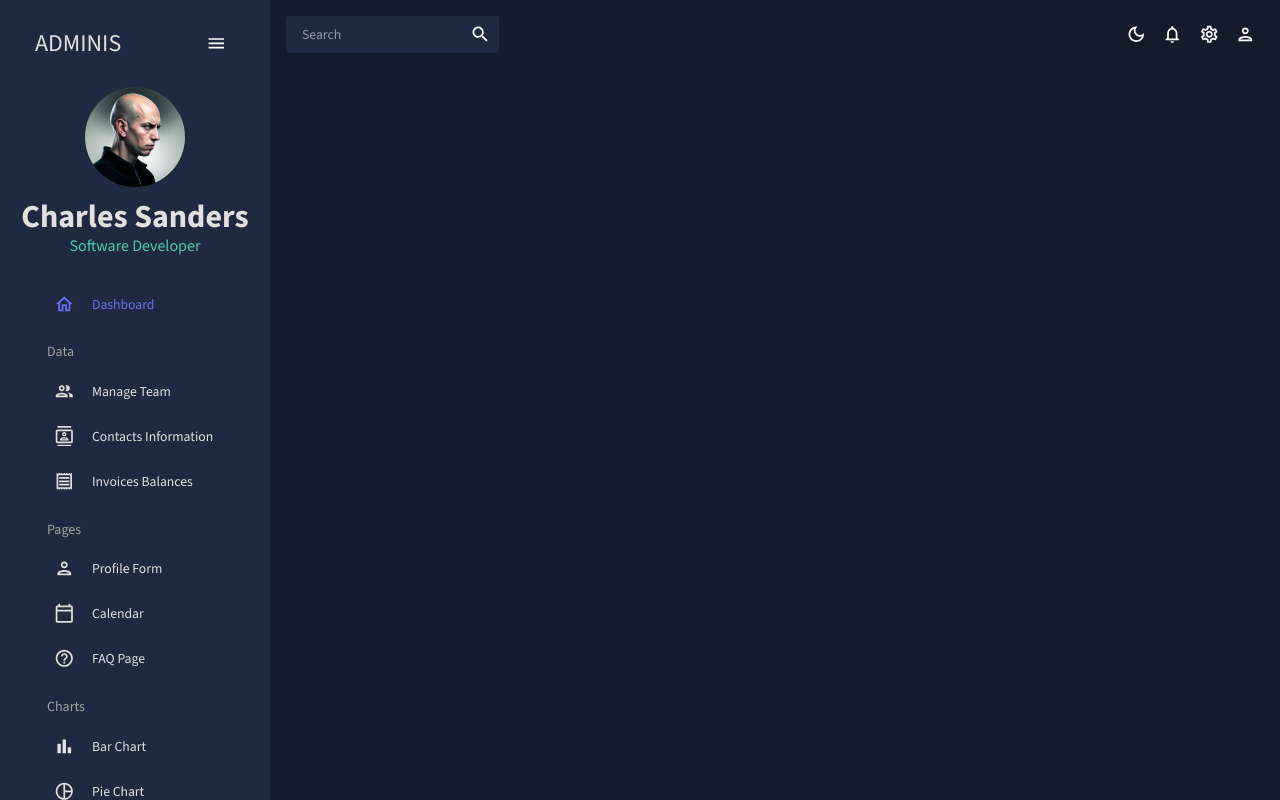
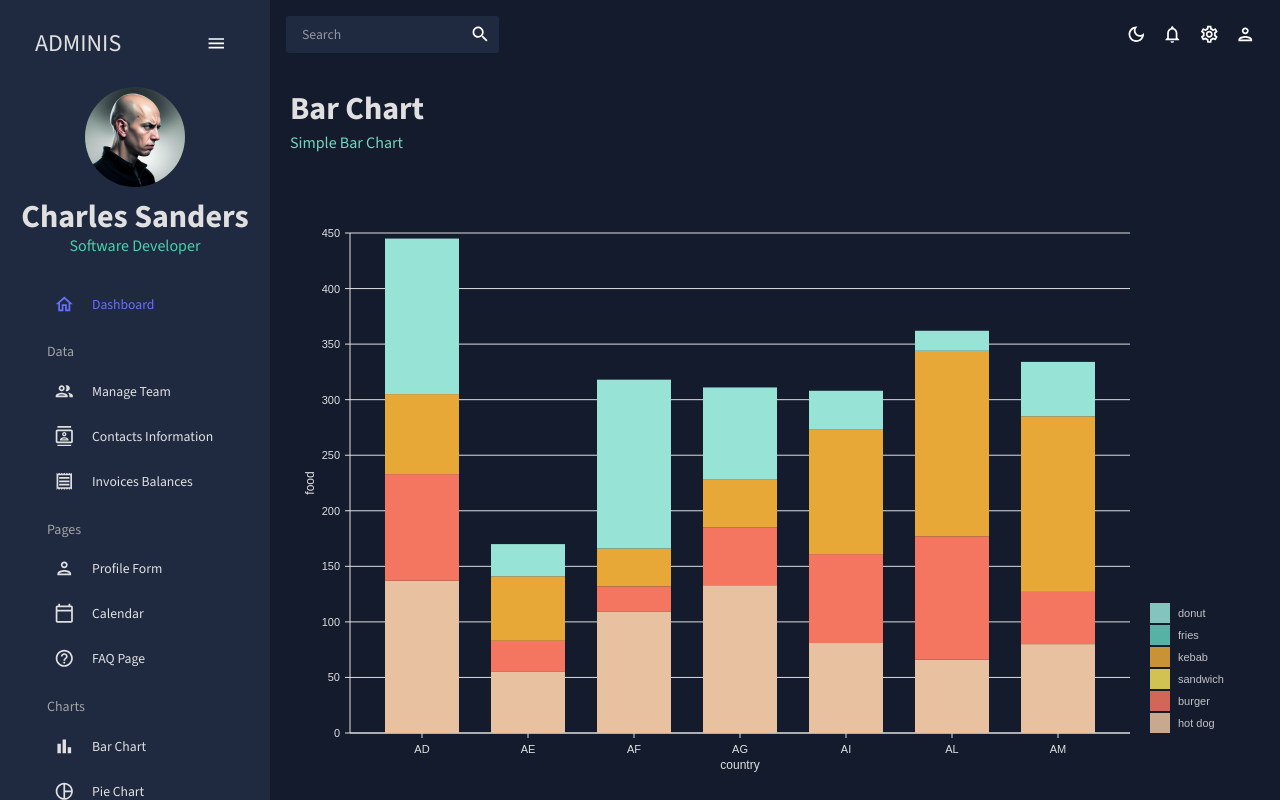
Before and after one commit to visionthex/admin_console, a React (Create React App) app: page /bar in a window 1280 px wide. Built offline with nearby package versions, Linux system fonts and the light colour scheme.

Commit message:
Bar Chart

```diff
--- a/src/App.js
+++ b/src/App.js
@@ -10,7 +10,7 @@
 import Form from "./scenes/form";
 import Calendar from "./scenes/calendar";
 import Faq from "./scenes/faq";
-// import Bar from "./scenes/bar";
+import Bar from "./scenes/bar";
 // import Line from "./scenes/line";
 // import Pie from "./scenes/pie";
 // import Geography from "./scenes/geography";
@@ -37,8 +37,8 @@
               <Route path="/form" element={<Form />} />
               <Route path="/calendar" element={<Calendar />} />
               <Route path="/faq" element={<Faq />} />
-              {/* <Route path="/bar" element={<Bar />} />
-              <Route path="/pie" element={<Pie />} />
+              <Route path="/bar" element={<Bar />} />
+              {/* <Route path="/pie" element={<Pie />} />
               <Route path="/line" element={<Line />} />
 
               <Route path="/geography" element={<Geography />} /> */}
--- /dev/null
+++ b/src/components/BarChart.jsx
@@ -0,0 +1,161 @@
+import { useTheme } from '@mui/material';
+import { ResponsiveBar } from '@nivo/bar';
+import { tokens } from '../theme';
+import { mockBarData as data } from '../data/mockData';
+
+const BarChart = ({ isDashBoard = false }) => {
+  const theme = useTheme();
+  const colors = tokens(theme.palette.mode);
+
+  return (
+  <ResponsiveBar
+  data={data}
+  theme={{
+    axis: {
+      domain: {
+        line: {
+          stroke: colors.grey[100],
+        }
+      },
+      legend: {
+        text: {
+          fill: colors.grey[100],
+        }
+      },
+      ticks: {
+        line: {
+          stroke: colors.grey[100],
+          strokeWidth: 1,
+        },
+        text: {
+          fill: colors.grey[100],
+        }
+      }
+    },
+    legends: {
+      text: {
+        fill: colors.grey[100],
+      }
+    },
+  }}
+  keys={[
+      'hot dog',
+      'burger',
+      'sandwich',
+      'kebab',
+      'fries',
+      'donut'
+  ]}
+  indexBy="country"
+  margin={{ top: 50, right: 130, bottom: 50, left: 60 }}
+  padding={0.3}
+  valueScale={{ type: 'linear' }}
+  indexScale={{ type: 'band', round: true }}
+  colors={{ scheme: 'nivo' }}
+  defs={[
+      {
+          id: 'dots',
+          type: 'patternDots',
+          background: 'inherit',
+          color: '#38bcb2',
+          size: 4,
+          padding: 1,
+          stagger: true
+      },
+      {
+          id: 'lines',
+          type: 'patternLines',
+          background: 'inherit',
+          color: '#eed312',
+          rotation: -45,
+          lineWidth: 6,
+          spacing: 10
+      }
+  ]}
+  fill={[
+      {
+          match: {
+              id: 'fries'
+          },
+          id: 'dots'
+      },
+      {
+          match: {
+              id: 'sandwich'
+          },
+          id: 'lines'
+      }
+  ]}
+  borderColor={{
+      from: 'color',
+      modifiers: [
+          [
+              'darker',
+              '1.5'
+          ]
+      ]
+  }}
+  axisTop={null}
+  axisRight={null}
+  axisBottom={{
+      tickSize: 5,
+      tickPadding: 5,
+      tickRotation: 0,
+      legend: isDashBoard ? undefined : 'country',
+      legendPosition: 'middle',
+      legendOffset: 32,
+      truncateTickAt: 0
+  }}
+  axisLeft={{
+      tickSize: 5,
+      tickPadding: 5,
+      tickRotation: 0,
+      legend: isDashBoard ? undefined : 'food',
+      legendPosition: 'middle',
+      legendOffset: -40,
+      truncateTickAt: 0
+  }}
+  enableLabel={false}
+  labelSkipWidth={12}
+  labelSkipHeight={12}
+  labelTextColor={{
+      from: 'color',
+      modifiers: [
+          [
+              'darker',
+              1.6
+          ]
+      ]
+  }}
+  legends={[
+      {
+          dataFrom: 'keys',
+          anchor: 'bottom-right',
+          direction: 'column',
+          justify: false,
+          translateX: 120,
+          translateY: 0,
+          itemsSpacing: 2,
+          itemWidth: 100,
+          itemHeight: 20,
+          itemDirection: 'left-to-right',
+          itemOpacity: 0.85,
+          symbolSize: 20,
+          effects: [
+              {
+                  on: 'hover',
+                  style: {
+                      itemOpacity: 1
+                  }
+              }
+          ]
+      }
+  ]}
+  role="application"
+  ariaLabel="Nivo bar chart demo"
+  barAriaLabel={e=>e.id+": "+e.formattedValue+" in country: "+e.indexValue}
+/>
+  );
+};
+
+export default BarChart;
--- /dev/null
+++ b/src/scenes/bar/index.jsx
@@ -0,0 +1,16 @@
+import { Box } from '@mui/material';
+import Header from "../../components/Header";
+import BarChart from "../../components/BarChart";
+
+const Bar = () => {
+  return (
+  <Box m="20px">
+    <Header title="Bar Chart" subtitle="Simple Bar Chart" />
+    <Box height="75vh">
+      <BarChart />
+    </Box>
+  </Box>
+  );
+};
+
+export default Bar;
```
